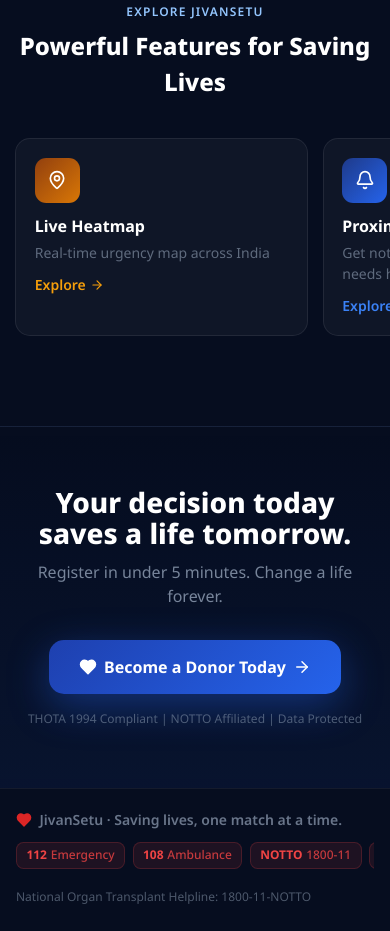
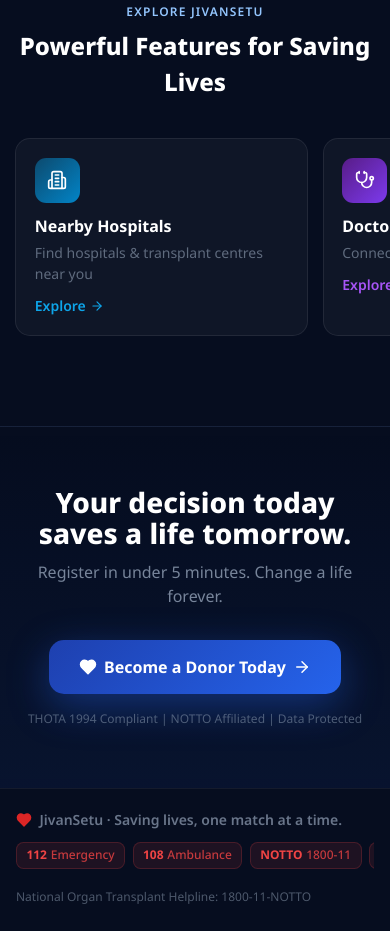
Before and after one commit to I-am-bishal/JivanSetu-INDIA, a React (Vite) app: page / in a window 390 px wide. Shown: the part 4540-5471 px from the top of the page. Built offline with nearby package versions, Linux system fonts and the light colour scheme.

Commit message:
feat: implement landing page with hero slider, dynamic stats, and persona navigation cards

```diff
--- a/src/app/pages/Landing.tsx
+++ b/src/app/pages/Landing.tsx
@@ -654,9 +654,9 @@
               { href: "/stories", title: "Success Stories", sub: "Real stories of lives changed", icon: <BookOpen size={20} />, color: "#14b8a6", gradient: "linear-gradient(135deg, #134e4a, #14b8a6)" },
               { href: "/legal-faq", title: "Legal FAQ", sub: "THOTA explained in simple terms", icon: <Scale size={20} />, color: "#f59e0b", gradient: "linear-gradient(135deg, #78350f, #b45309)" },
               { href: "/seva-ai", title: "Seva AI", sub: "Your 24/7 AI-powered donation guide", icon: <Heart size={20} />, color: "#ec4899", gradient: "linear-gradient(135deg, #831843, #db2777)" },
-              { href: "/hospitals", title: "Nearby Hospitals", sub: "Find hospitals & transplant centres near you", icon: <Building2 size={20} />, color: "#0ea5e9", gradient: "linear-gradient(135deg, #0c4a6e, #0284c7)" },
-              { href: "/doctors", title: "Doctor Directory", sub: "Connect with verified specialists", icon: <Stethoscope size={20} />, color: "#a855f7", gradient: "linear-gradient(135deg, #581c87, #7c3aed)" },
-              { href: "/emergency-services", title: "Emergency Services", sub: "Ambulance, pharmacies & helplines", icon: <Ambulance size={20} />, color: "#dc2626", gradient: "linear-gradient(135deg, #7f1d1d, #b91c1c)" },
+              { href: "/hospitals", title: "Nearby Hospitals", sub: "Find hospitals & transplant centres near you", icon: <Building2 size={20} />, color: "#0ea5e9", gradient: "linear-gradient(135deg, #0c4a6e, #0284c7)", isMain: true },
+              { href: "/doctors", title: "Doctor Directory", sub: "Connect with verified specialists", icon: <Stethoscope size={20} />, color: "#a855f7", gradient: "linear-gradient(135deg, #581c87, #7c3aed)", isMain: true },
+              { href: "/emergency-services", title: "Emergency Services", sub: "Ambulance, pharmacies & helplines", icon: <Ambulance size={20} />, color: "#dc2626", gradient: "linear-gradient(135deg, #7f1d1d, #b91c1c)", isMain: true },
             ].map((feat, i) => (
               <motion.div key={feat.href}
                 initial={{ opacity: 0, y: 15 }}
@@ -664,7 +664,7 @@
                 viewport={{ once: true }}
                 transition={{ delay: i * 0.05 }}
                 whileHover={{ y: -4 }}
-                className="w-[75vw] sm:w-auto shrink-0 snap-start"
+                className={`w-[75vw] sm:w-auto shrink-0 snap-start ${feat.isMain ? 'order-[-1] sm:order-none' : ''}`}
               >
                 <Link to={feat.href}
                   className="block rounded-2xl p-5 h-full group transition-all"
```
